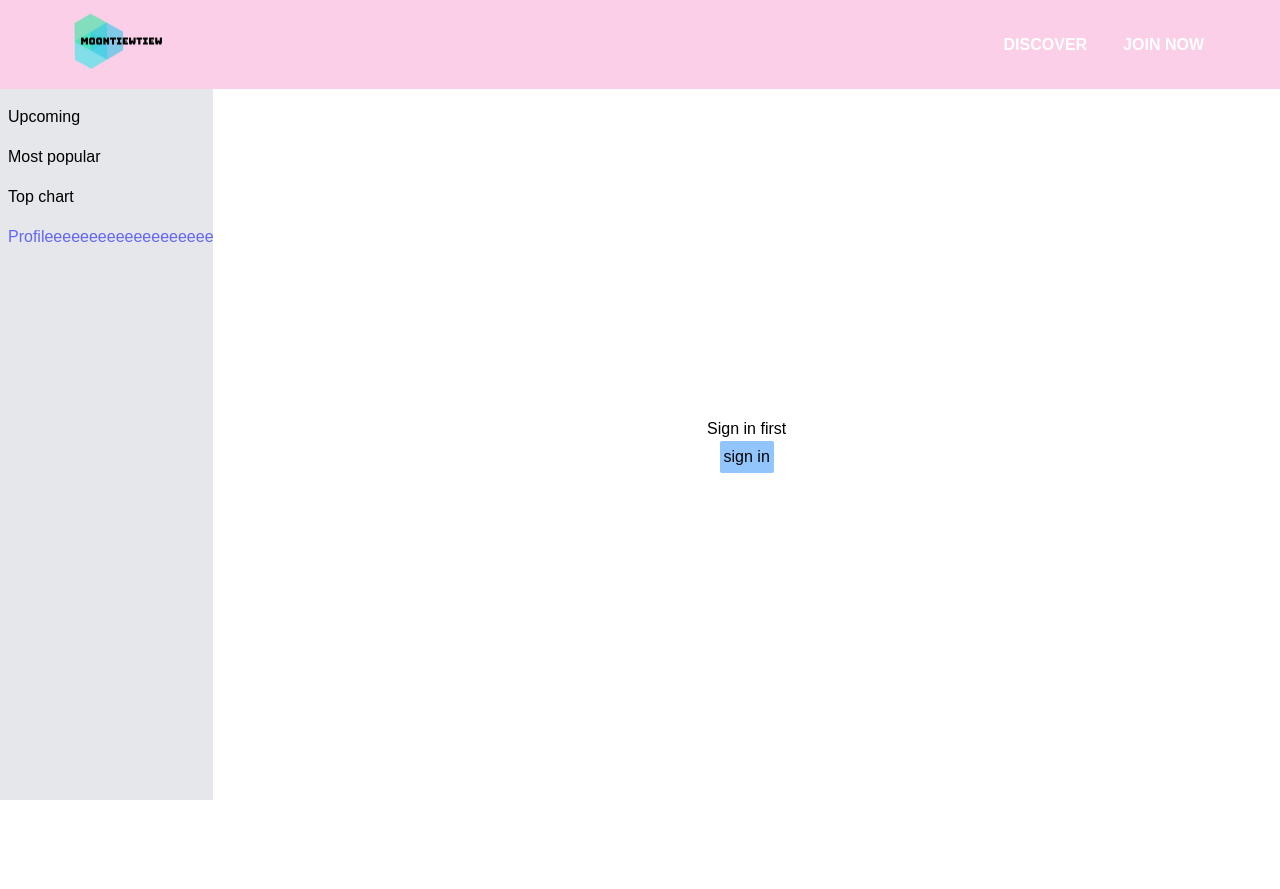
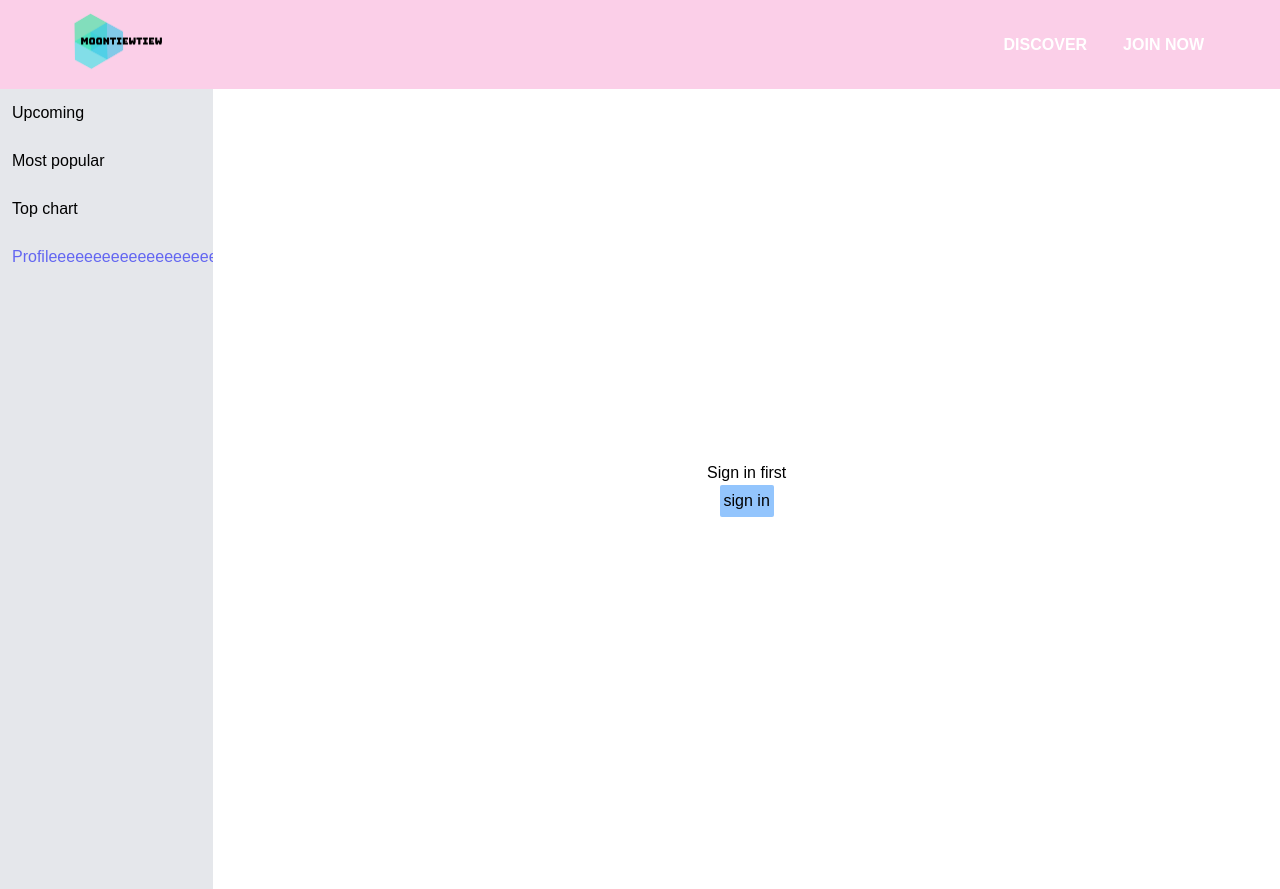
Before and after one commit to PhattOZ/next-moontiewtiew, a Next.js app: page /profile in a window 1280 px wide. Before the commit the page ends 800 px from the top, so only its background shows below. Built offline with nearby package versions, Linux system fonts and the light colour scheme; no server answers.

Commit message:
Remove flex from layout, sticky sidebar

```diff
--- a/components/layout.js
+++ b/components/layout.js
@@ -10,7 +10,7 @@ export default function Layout({ children }) {
 
       <div className="min-h-screen flex flex-col">
         <Header />
-        <div className="font-poppins flex-grow flex">{children}</div>
+        <div className="font-poppins flex-grow">{children}</div>
       </div>
     </>
   );
--- a/components/sidebar.js
+++ b/components/sidebar.js
@@ -14,18 +14,18 @@ const CustomLink = ({ href, label }) => {
 
 export default function Sidebar() {
   return (
-    <div className="w-1/6 bg-gray-200">
-      <ul className="p-2 overflow-hidden">
-        <li className="py-2">
+    <div className="w-1/6 bg-gray-200 sticky top-0 h-screen">
+      <ul className="p-3 overflow-hidden flex flex-col gap-y-6">
+        <li>
           <CustomLink href="/movies/upcomings" label="Upcoming" />
         </li>
-        <li className="py-2">
+        <li>
           <CustomLink href="/movies/populars" label="Most popular" />
         </li>
-        <li className="py-2">
+        <li>
           <CustomLink href="/movies/top-rated" label="Top chart" />
         </li>
-        <li className="py-2">
+        <li>
           <CustomLink href="/profile" label="Profileeeeeeeeeeeeeeeeeeeeee" />
         </li>
       </ul>
--- a/pages/movies/populars.js
+++ b/pages/movies/populars.js
@@ -13,12 +13,12 @@ export async function getStaticProps() {
 
 export default function Populars({ movies }) {
   return (
-    <>
+    <div className="flex">
       <Sidebar />
       <div className="flex-grow pt-3">
         <div className="uppercase text-3xl flex justify-center">Populars</div>
         <SearchContainer movies={movies} />
       </div>
-    </>
+    </div>
   );
 }
--- a/pages/movies/top-rated.js
+++ b/pages/movies/top-rated.js
@@ -13,13 +13,13 @@ export async function getStaticProps() {
 
 export default function TopRated({ movies }) {
   return (
-    <>
+    <div className="flex">
       <Sidebar />
 
       <div className="flex-grow pt-3">
         <div className="uppercase text-3xl flex justify-center">Top Rated</div>
         <SearchContainer movies={movies} />
       </div>
-    </>
+    </div>
   );
 }
--- a/pages/movies/upcomings.js
+++ b/pages/movies/upcomings.js
@@ -13,12 +13,12 @@ export async function getStaticProps() {
 
 export default function Upcomings({ movies }) {
   return (
-    <>
+    <div className="flex">
       <Sidebar />
       <div className="flex-grow pt-3">
         <div className="uppercase text-3xl flex justify-center">Upcomings</div>
         <SearchContainer movies={movies} />
       </div>
-    </>
+    </div>
   );
 }
--- a/pages/profile.js
+++ b/pages/profile.js
@@ -4,8 +4,6 @@ import { useSession, signIn, signOut } from "next-auth/client";
 
 const Content = () => {
   const [session, loading] = useSession();
-
-  console.log(session);
 
   if (loading && !session) {
     return <div>loading...</div>;
@@ -41,12 +39,12 @@ const Content = () => {
 
 export default function Profile() {
   return (
-    <>
+    <div className="flex">
       <SideBar />
 
       <div className="flex justify-center items-center flex-grow">
         <Content />
       </div>
-    </>
+    </div>
   );
 }
```
